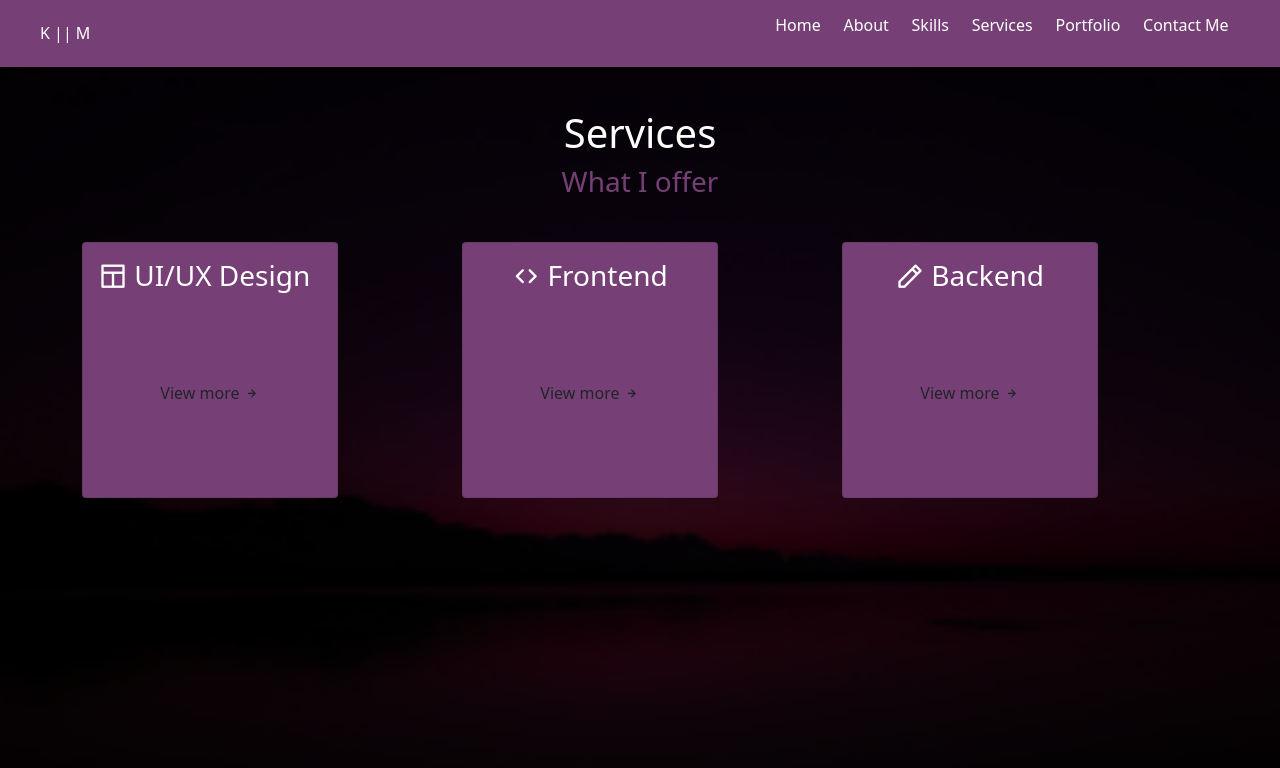
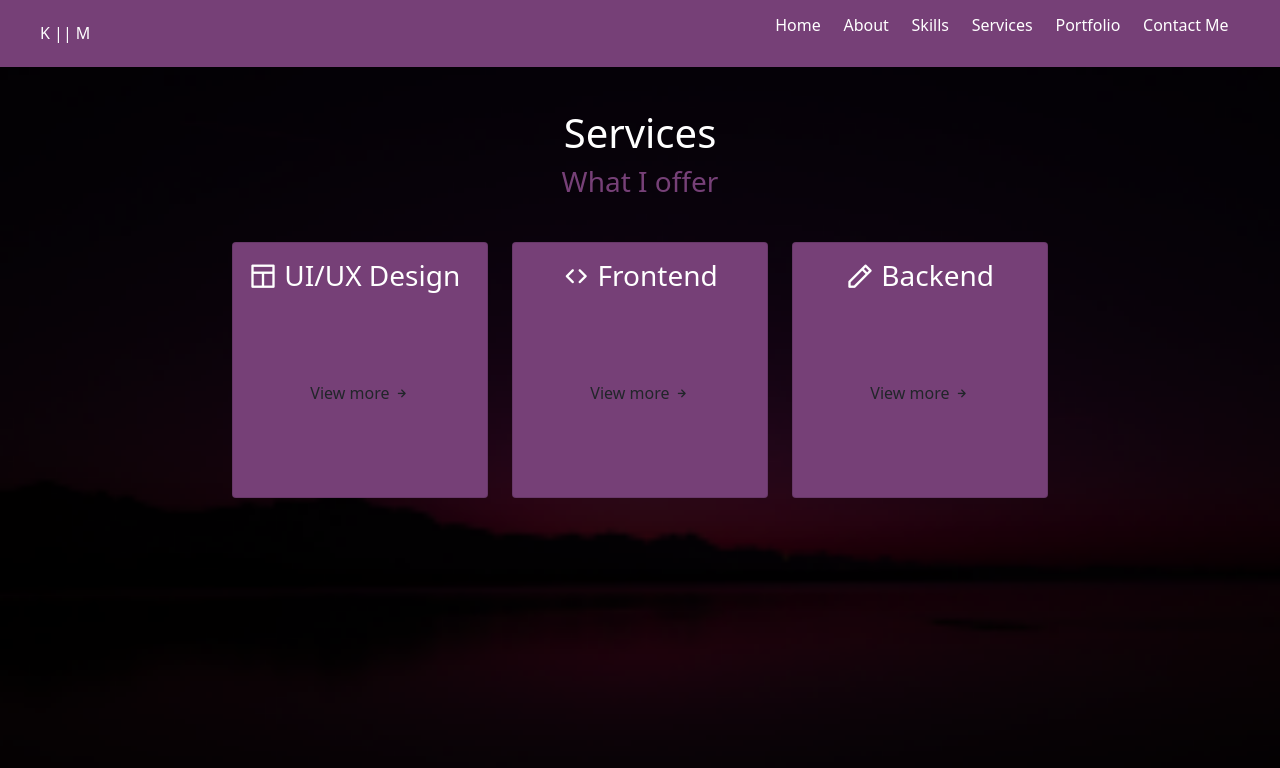
Before and after one commit to Khanyisile-Mdleleni/Portfolio, a React (Vite) app in the folder react-portfolio/: page /services in a window 1280 px wide. Shown: the top 768 px of the page. Built offline with nearby package versions, Linux system fonts and the light colour scheme.

Commit message:
Layout updates both on about and services page

```diff
--- a/react-portfolio/src/components/pages/About.jsx
+++ b/react-portfolio/src/components/pages/About.jsx
@@ -13,7 +13,7 @@
         backgroundImage:`url(${image})`,
         backgroundRepeat: 'no-repeat',
         backgroundSize: 'cover',
-        height: '690px'
+        height: '120vh'
         }}>
 
       <div id='intro'>
@@ -26,7 +26,7 @@
       <Row>
         <Col xs={6} md={4}>
           <img src={about} alt="" style={{
-            width:'320px',height:'320px'}}/>
+            width:'250px',height:'250px'}}/>
         </Col>
 
         <Col  xs={12} md={8}>
--- a/react-portfolio/src/components/pages/Services.jsx
+++ b/react-portfolio/src/components/pages/Services.jsx
@@ -41,8 +41,8 @@
       </div>
 
       <Container>
-      <Row>
-        <Col sm>
+      <Row className='justify-content-md-center'>
+        <Col  md='auto'>
         <Card style={{ width: '16rem', backgroundColor: 'rgba(118, 64, 119,1 )', height: '16rem', position:'static'}}>
       <Card.Body>
         <Card.Title className='text-center, fs-3'><i className="uil uil-web-grid-alt"></i> UI/UX Design</Card.Title><br /><br />
@@ -55,7 +55,7 @@
       </Card> <br/>
         </Col>
 
-        <Col sm>
+        <Col  md='auto'>
         <Card style={{ width: '16rem', backgroundColor: 'rgba(118, 64, 119,1 )', height: '16rem', position:'static' }}>
       <Card.Body>
         <Card.Title className='text-center , fs-3'><i class="uil uil-arrow"> </i>Frontend</Card.Title>  <br /><br />
@@ -68,7 +68,7 @@
       </Card><br/>
         </Col>
 
-        <Col sm>
+        <Col md='auto'>
         <Card style={{ width: '16rem', backgroundColor: 'rgba(118, 64, 119,1 )', height: '16rem', position:'static' }}>
       <Card.Body>
         <Card.Title className='text-center , fs-3'><i class="uil uil-pen"></i> Backend </Card.Title>  <br /><br />
```
